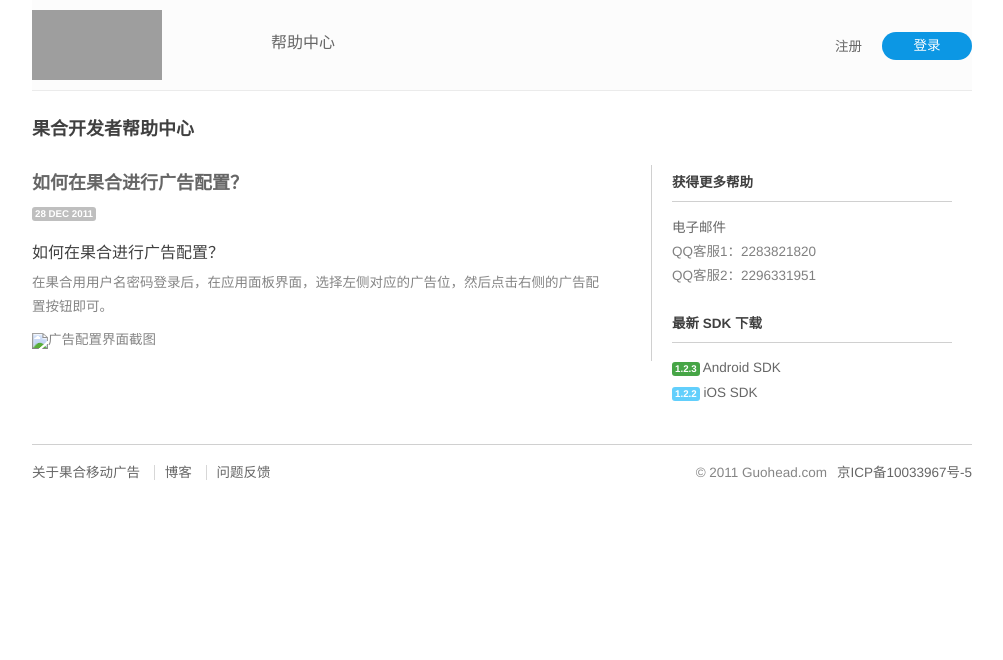
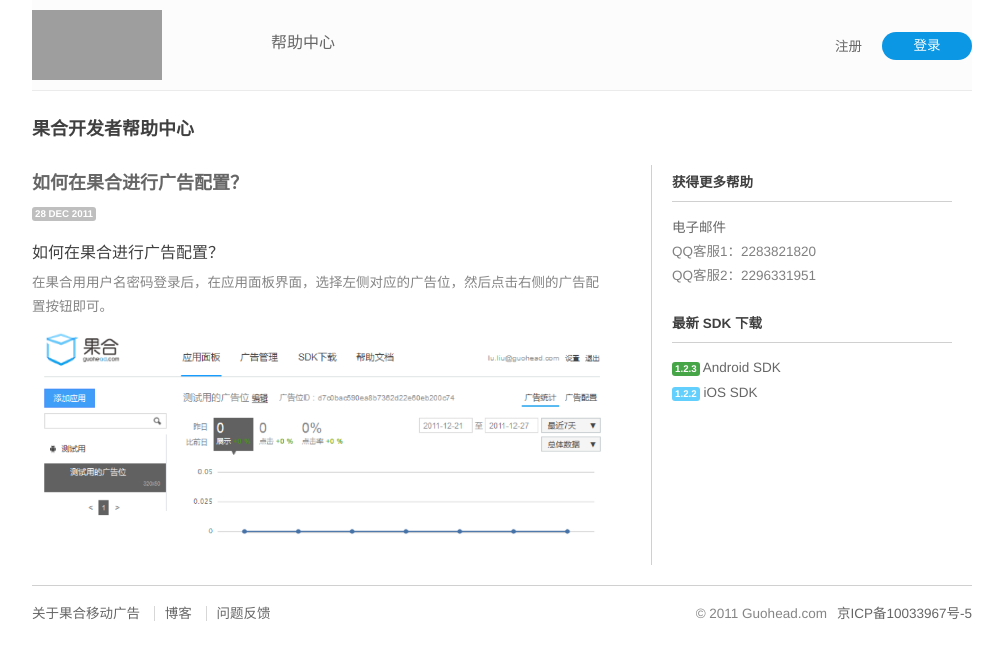
Before and after one commit to guohe/guohe-help, a Jekyll site: the page built from _posts/2011-12-28-how-to-config-ads.md, in a window 1280 px wide. Shown: the top 660 px of the page, without its empty margins (138-1141 px from the left). Built offline with Jekyll 4.4.1, drawn with Linux system fonts in a browser that asks for light colours; nearby versions of some CDN libraries; Markdown is read by kramdown in place of the engine named in the settings; grey boxes are pictures that could not be loaded.

Commit message:
fixed an image link

```diff
--- a/_posts/2011-12-28-how-to-config-ads.md
+++ b/_posts/2011-12-28-how-to-config-ads.md
@@ -8,4 +8,4 @@
 
 在果合用用户名密码登录后，在应用面板界面，选择左侧对应的广告位，然后点击右侧的广告配置按钮即可。
 
-![广告配置界面截图](dashboard-ad-config.png)
+![广告配置界面截图](../images/dashboard-ad-config.png)
```
Also changed, not shown: 1 other file.
